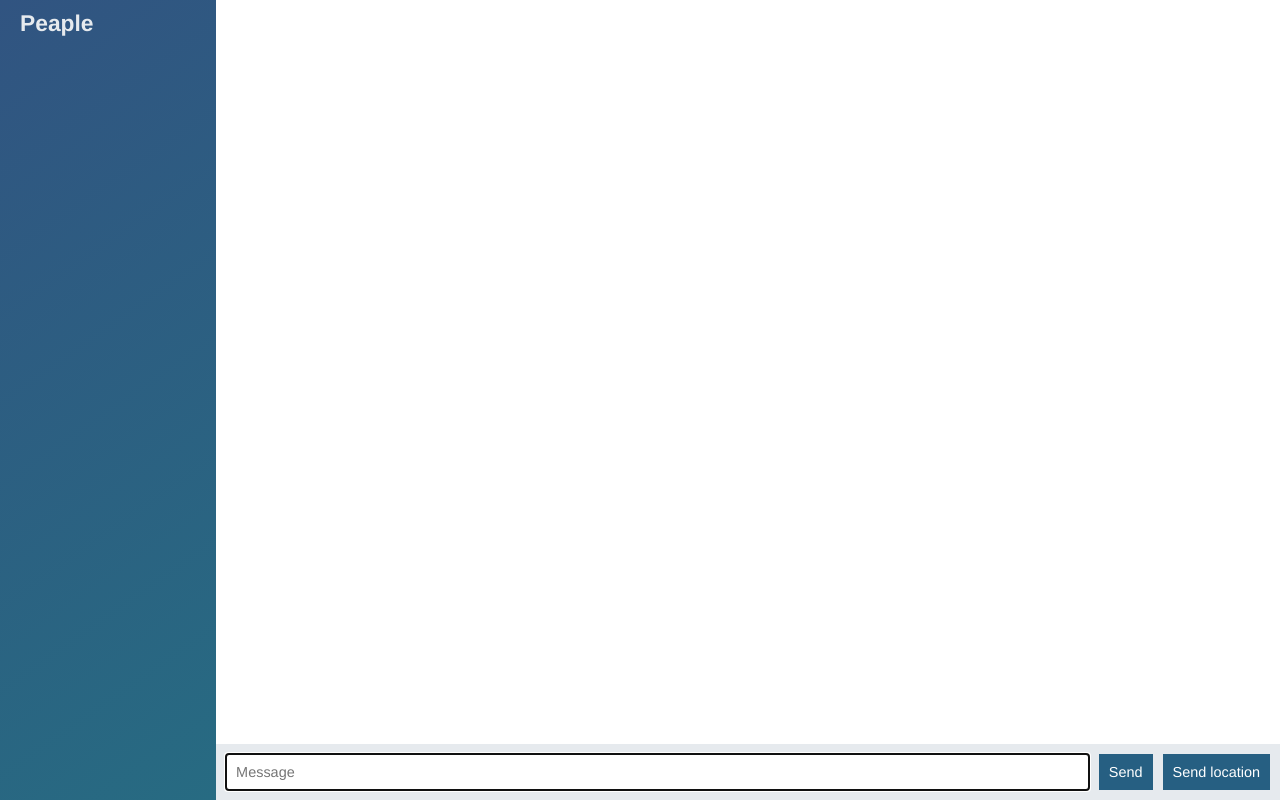
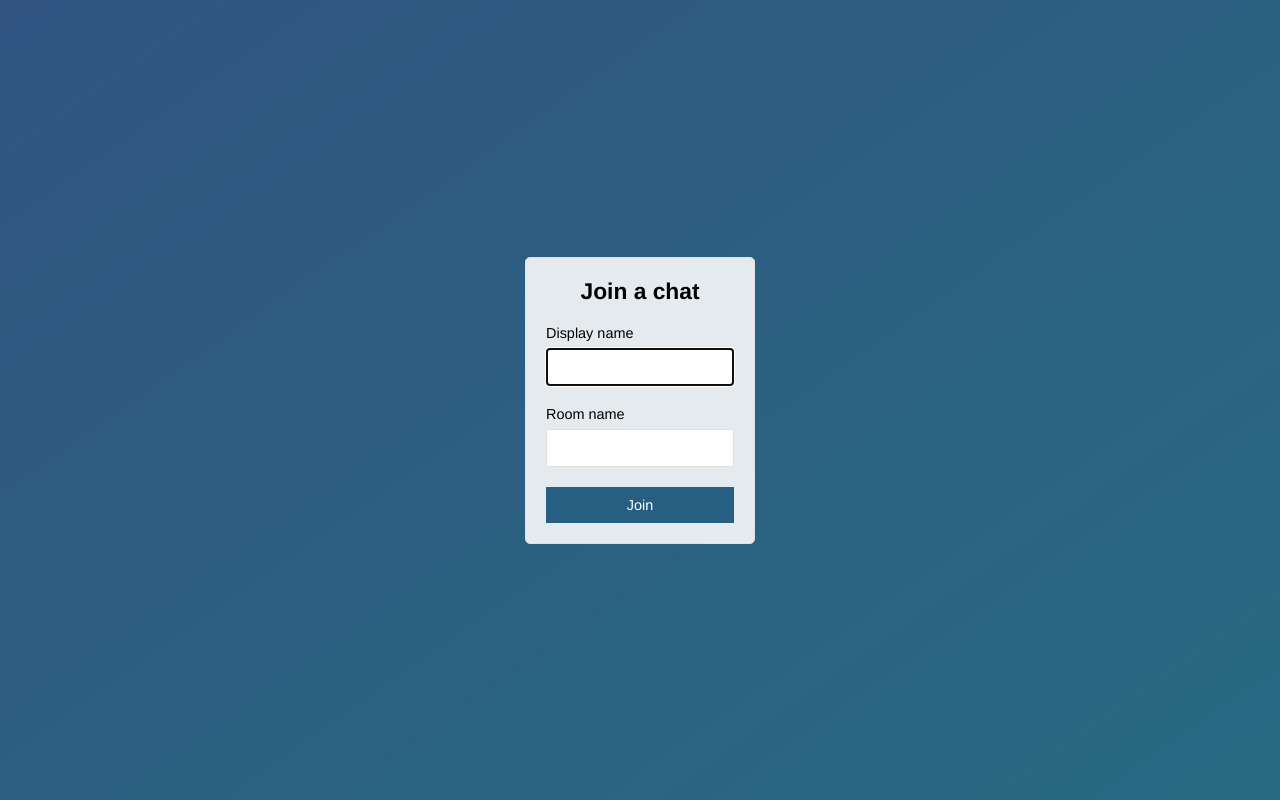
Before and after one commit to arashma/node-chat-app, a website: page public/index.html in a window 1280 px wide. Drawn offline with nearby package versions, Linux system fonts and the light colour scheme; no server answers.

Commit message:
Add join page that submits to chat.html

```diff
--- a/public/index.html
+++ b/public/index.html
@@ -3,60 +3,29 @@
 <html>
   <head>
       <meta charset="utf-8">
+      <title>Join | Chatapp</title>
+      <meta name="viewport" content="width=device-width , initial-scale=1 , user-scalable=no">
       <link rel="stylesheet" href="/css/style.css">
   </head>
 
-  <body class="chat">
-
-   <div class="chat__sidebar">
-       <h3>Peaple</h3>
-       <div id="users"></div>
-   </div>
-
-   <div class="chat__main">
-
-        <ol id="messages" class="chat__messages"></ol>
-
-        <div class="chat__footer">
-                <form id="message-form">
-                        <input name="message" type="text" placeholder="Message" autofocus autocomplete="off">
-                        <button>Send</button>
-                    </form>
-                 <button id="send-location"> Send location</button>
-        </div>
-   </div>
-
-   <script id="message-template" type="text/template">
-    <li class="message">
-        <div class="message__title">
-                <h4>{{from}}</h4>
-                <span>{{createdAt}}</span>
-        </div>
-
-        <div class="message__body">
-            <p>{{text}}</p>
-        </div>
-    </li>
-   </script>
-
-   <script id="message-location-template" type="text/template">
-    <li class="message">
-        <div class="message__title">
-                <h4>{{from}}</h4>
-                <span>{{createdAt}}</span>
-        </div>
-
-        <div class="message__body">
-            <p>
-                <a href="{{url}}" target="_blank">My current location</a>
-            </p>
-        </div>
-    </li>
-   </script>
-      <script src="/js/libs/jquery-3.3.1.min.js"></script>
-      <script src="/socket.io/socket.io.js"></script>
-      <script src="/js/libs/moment.js"></script>
-      <script src="/js/libs/mustache.js"></script>
-      <script src="/js/index.js"></script>
-  </body>
+  <body class="centered-form">
+     <div class="centered-form__form">
+         <form action="/chat.html">
+            <div class="form-field">
+                <h3>Join a chat</h3>
+            </div>
+            <div class="form-field">
+                <label>Display name</label>
+                <input type="text" name="name" autofocus>
+            </div>
+            <div class="form-field">
+                <label>Room name</label>
+                <input type="text" name="room">
+            </div>
+            <div class="form-field">
+                <button>Join</button>
+            </div>
+         </form>
+     </div>
+</body>
 </html>
```
Also changed, not shown: public/chat.html (added, +67 -0 lines), public/js/chat.js (renamed from public/js/index.js).
